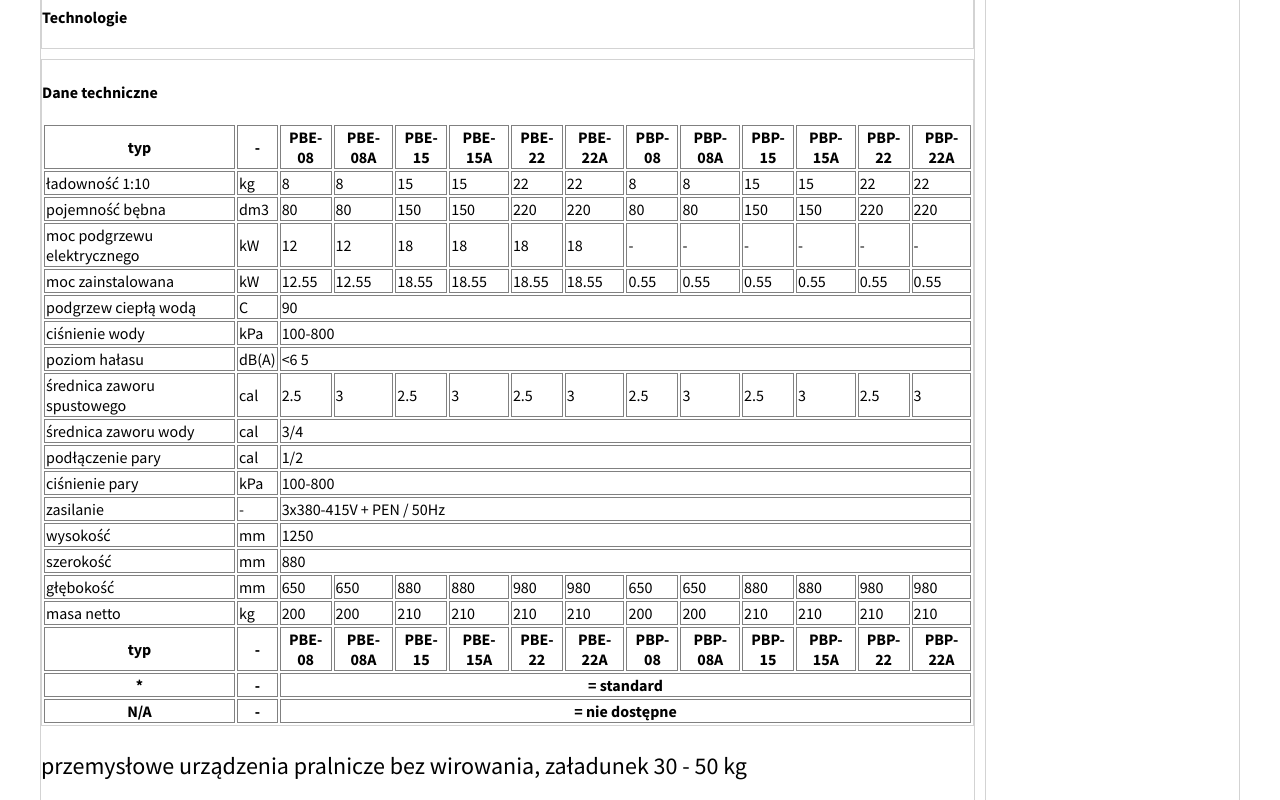
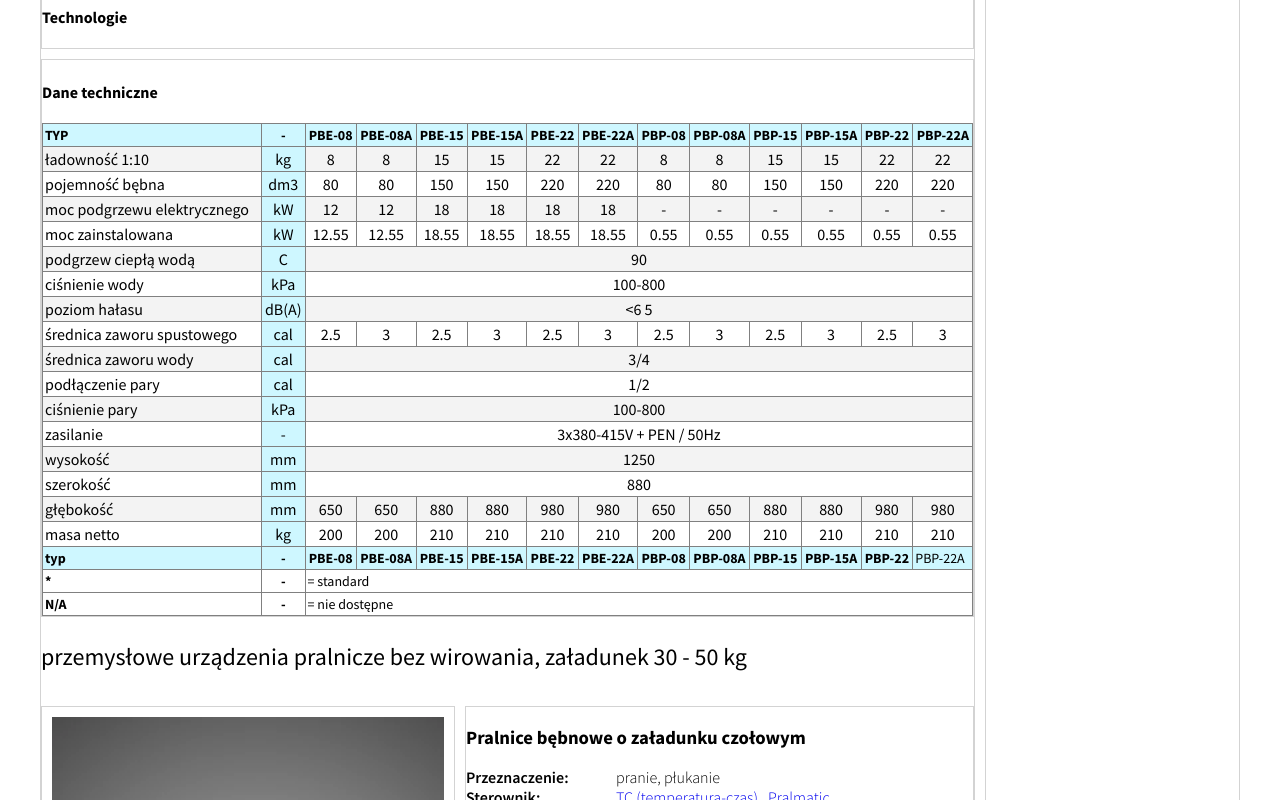
Before and after one commit to krystek77/react-website-client-side, a React (Create React App) app: page /produkty/pralnice in a window 1280 px wide. Shown: the part 2660-3460 px from the top of the page. Built offline with nearby package versions, Linux system fonts and the light colour scheme.

Commit message:
add some styles to technical data

```diff
--- a/src/components/TechnicalData/TechnicalData.css
+++ b/src/components/TechnicalData/TechnicalData.css
@@ -1,6 +1,46 @@
 table {
-    width:100%;
+  width: 100%;
+  border-collapse: collapse;
+  font-size: 16px;
 }
-th,td {
-    border:1px solid grey;
+td,
+th {
+  border-bottom: 1px solid grey;
+  padding:2px;
 }
+thead th {
+  border-top: 1px solid grey;
+  text-transform: uppercase;
+  font-size: 14px;
+}
+tfoot th {
+    font-size: 14px;
+}
+tfoot > tr:nth-child(n+1) > th:last-child {
+    text-align: left;
+    font-weight: 400;
+}
+
+tr > td {
+  text-align: center;
+}
+tr > td:first-child,
+tr > th:first-child {
+  text-align: left;
+  border-left:1px solid gray;
+}
+tr > td:nth-child(n + 2),
+tr > th:nth-child(n + 2) {
+  border-left: 1px solid grey;
+  border-right: 1px solid grey;
+}
+
+thead tr, tfoot tr:first-child {
+    background-color: rgb(206, 247, 255);
+}
+tbody tr:nth-child(2n+1){
+    background-color: rgb(243, 243, 243);
+}
+tbody tr > td:nth-child(2){
+    background-color: rgb(206, 247, 255);
+}
```
